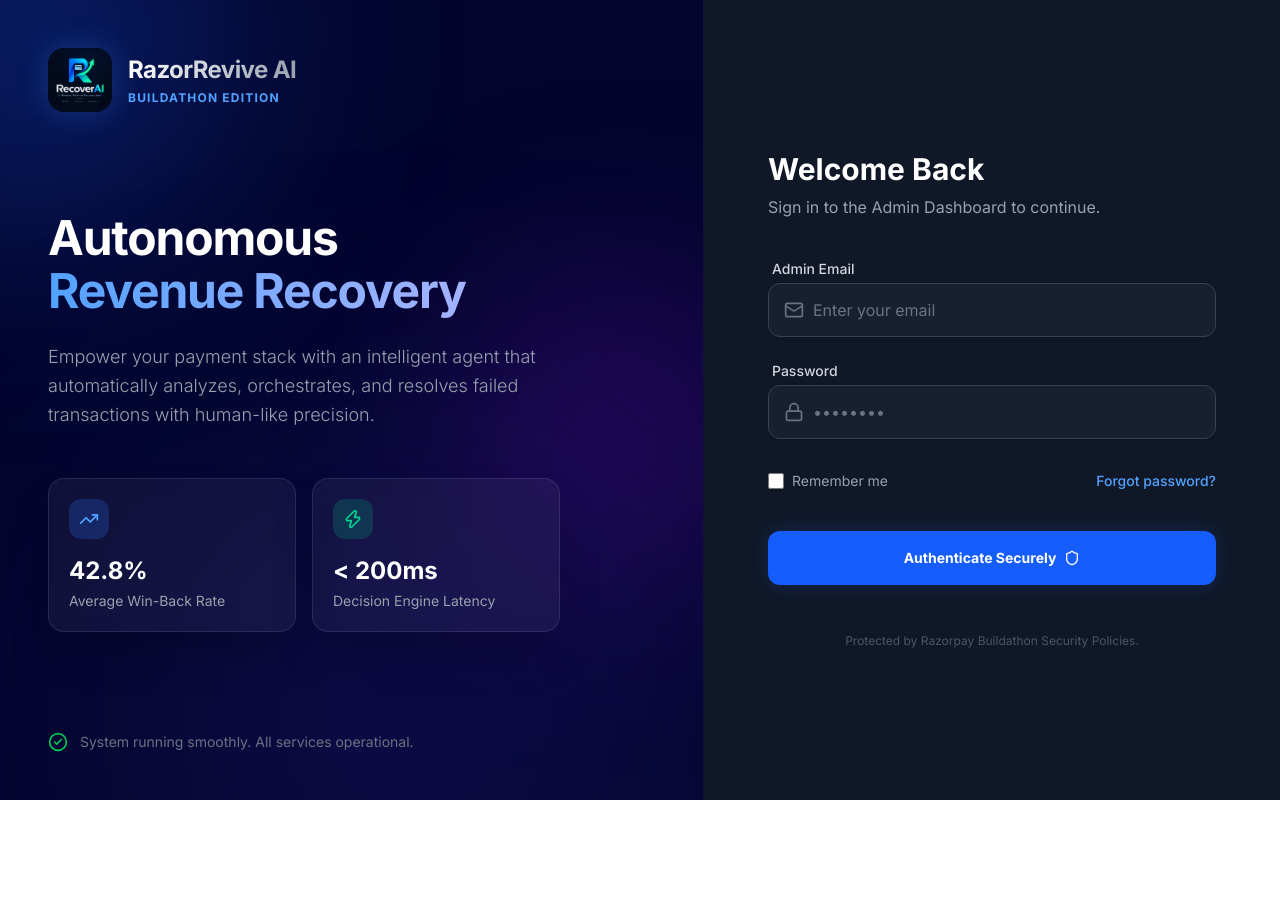
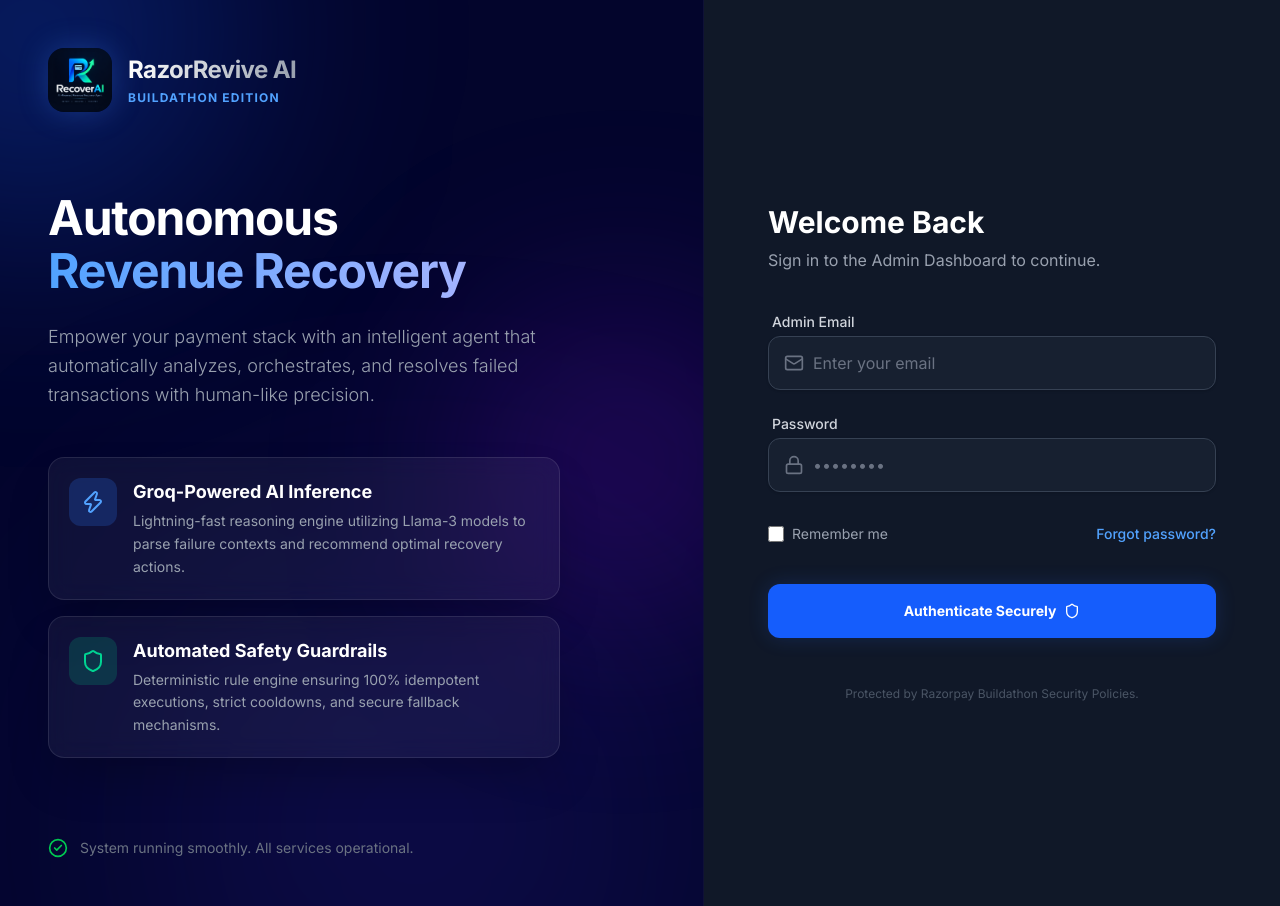
Before and after one commit to Lochit-Vinay/RazorRevive-AI, a React (Vite) app in the folder frontend/: page /login in a window 1280 px wide. Before the commit the page ends 800 px from the top, so only its background shows below. Built offline with nearby package versions, Linux system fonts and the light colour scheme.

Commit message:
Replace hardcoded login stats with architectural feature highlights

```diff
--- a/frontend/src/pages/Login.tsx
+++ b/frontend/src/pages/Login.tsx
@@ -70,21 +70,25 @@ export default function Login() {
           </p>
 
           {/* Floating Feature Cards */}
-          <div className="mt-12 grid grid-cols-2 gap-4">
-            <div className="bg-white/5 backdrop-blur-md border border-white/10 rounded-2xl p-5 shadow-2xl hover:bg-white/10 transition-colors duration-300">
-              <div className="w-10 h-10 bg-blue-500/20 rounded-xl flex items-center justify-center mb-4">
-                <TrendingUp className="w-5 h-5 text-blue-400" />
+          <div className="mt-12 grid grid-cols-1 gap-4">
+            <div className="bg-white/5 backdrop-blur-md border border-white/10 rounded-2xl p-5 shadow-2xl hover:bg-white/10 transition-colors duration-300 flex items-start space-x-4">
+              <div className="w-12 h-12 bg-blue-500/20 rounded-xl flex items-center justify-center shrink-0">
+                <Zap className="w-6 h-6 text-blue-400" />
               </div>
-              <p className="text-2xl font-bold text-white">42.8%</p>
-              <p className="text-sm text-gray-400 mt-1">Average Win-Back Rate</p>
+              <div>
+                <p className="text-lg font-bold text-white">Groq-Powered AI Inference</p>
+                <p className="text-sm text-gray-400 mt-1 leading-relaxed">Lightning-fast reasoning engine utilizing Llama-3 models to parse failure contexts and recommend optimal recovery actions.</p>
+              </div>
             </div>
 
-            <div className="bg-white/5 backdrop-blur-md border border-white/10 rounded-2xl p-5 shadow-2xl hover:bg-white/10 transition-colors duration-300">
-              <div className="w-10 h-10 bg-emerald-500/20 rounded-xl flex items-center justify-center mb-4">
-                <Zap className="w-5 h-5 text-emerald-400" />
+            <div className="bg-white/5 backdrop-blur-md border border-white/10 rounded-2xl p-5 shadow-2xl hover:bg-white/10 transition-colors duration-300 flex items-start space-x-4">
+              <div className="w-12 h-12 bg-emerald-500/20 rounded-xl flex items-center justify-center shrink-0">
+                <Shield className="w-6 h-6 text-emerald-400" />
               </div>
-              <p className="text-2xl font-bold text-white">&lt; 200ms</p>
-              <p className="text-sm text-gray-400 mt-1">Decision Engine Latency</p>
+              <div>
+                <p className="text-lg font-bold text-white">Automated Safety Guardrails</p>
+                <p className="text-sm text-gray-400 mt-1 leading-relaxed">Deterministic rule engine ensuring 100% idempotent executions, strict cooldowns, and secure fallback mechanisms.</p>
+              </div>
             </div>
           </div>
         </div>
```
